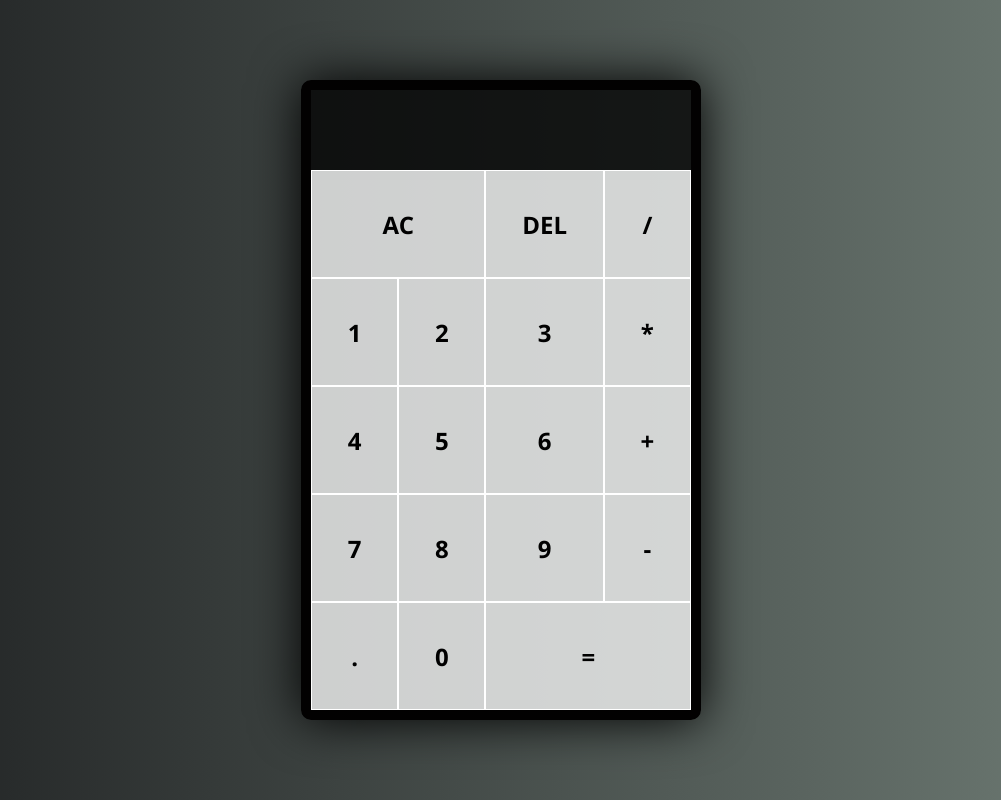
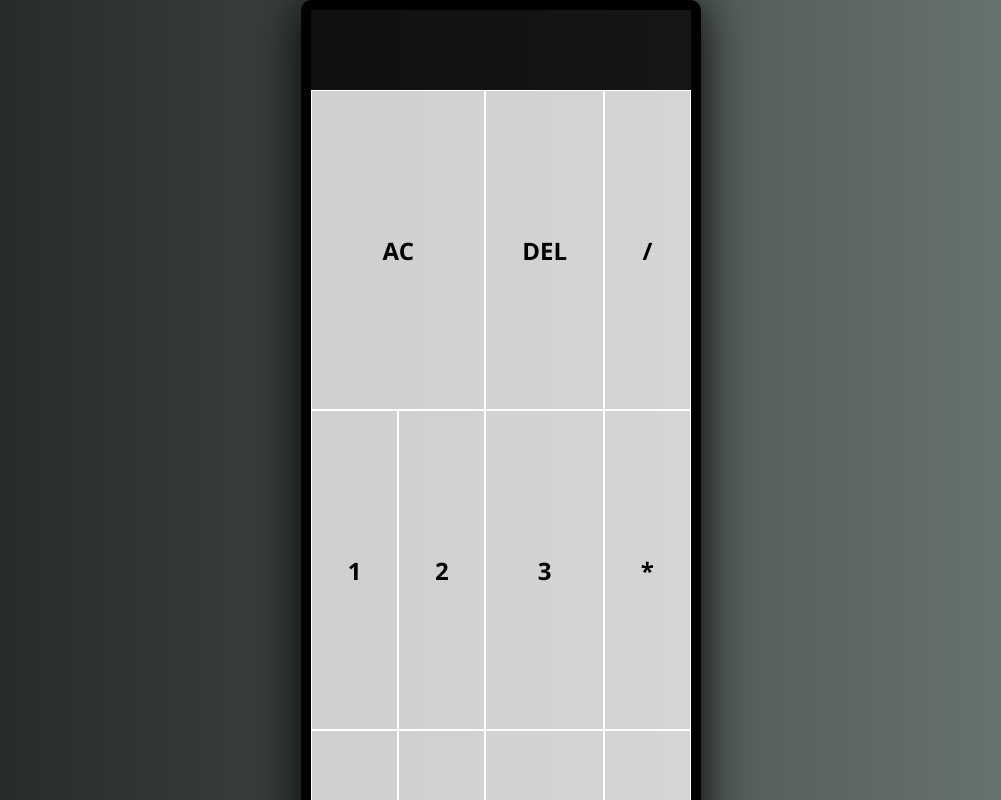
Before and after one commit to israelmark1/calculator, a plain HTML site: page index.html in a window 1280 px wide. Shown: the top 800 px of the page, without its empty margins (139-1140 px from the left). Drawn offline with Linux system fonts and the light colour scheme.

Commit message:
screen highet

```diff
--- a/styles.css
+++ b/styles.css
@@ -18,7 +18,6 @@ body{
     box-shadow: 0 0 50px black;
     border: 10px solid rgb(2, 1, 1);
     max-width: 400px;
-    max-height: 80vh;
     border-radius: 10px;
     grid-template-columns: repeat(4,minmax(auto, 15rem));
     grid-template-rows: minmax(5rem,auto) repeat(5, minmax(2rem,20rem));
```
